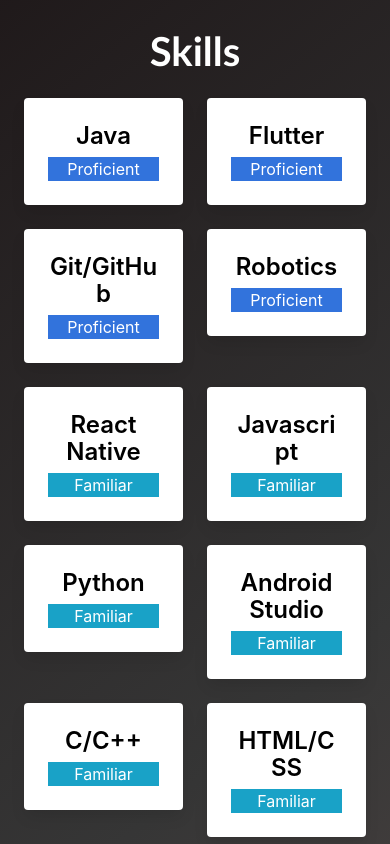
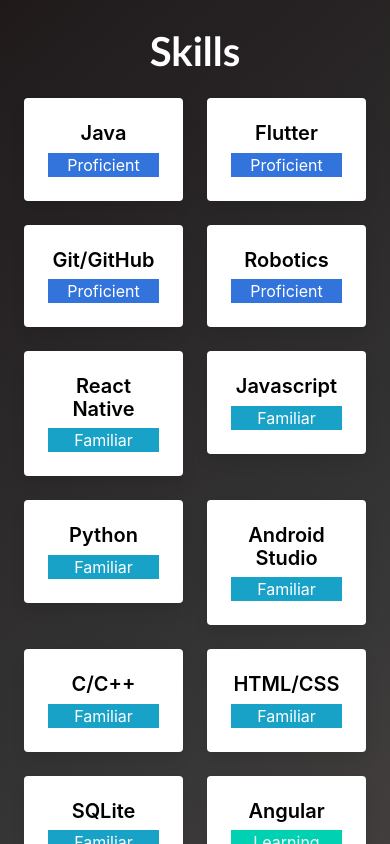
Before and after one commit to rsquared226/rsquared226.github.io, an Angular app: page / in a window 390 px wide. Shown: the part 7020-7864 px from the top of the page. Built offline with nearby package versions, Linux system fonts and the light colour scheme.

Commit message:
Fix Mobile Skill Cards

```diff
--- a/src/app/skills-card/skills-card.component.html
+++ b/src/app/skills-card/skills-card.component.html
@@ -1,6 +1,8 @@
 <div class="card">
   <div class="card-content">
-    <h1 class="title mb-2">{{ skillCardDetails.title }}</h1>
+    <h1 class="title is-size-5-touch mb-2">
+      {{ skillCardDetails.title }}
+    </h1>
     <p
       style="color: white"
       [ngStyle]="{
```
